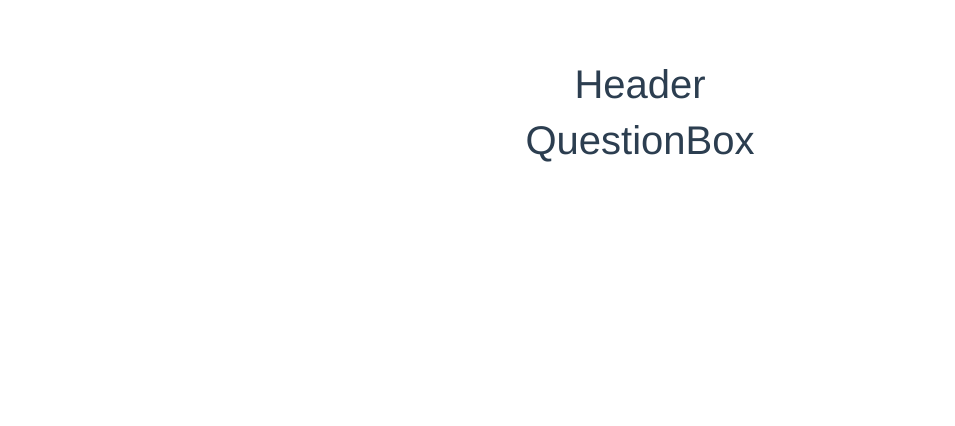
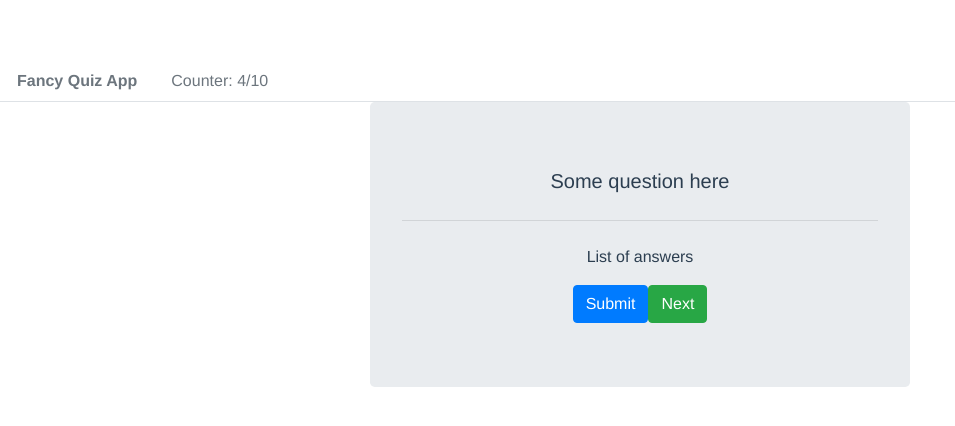
Before and after one commit to kobukuro/vue-cli-practice-freecodecamp, a Vue app: page / in a window 1280 px wide. Shown: the top 426 px of the page, without its empty margins (0-955 px from the left). Built offline with nearby package versions, Linux system fonts and the light colour scheme.

Commit message:
set up layout using bootstrap

```diff
--- a/src/App.vue
+++ b/src/App.vue
@@ -1,7 +1,13 @@
 <template>
   <div id="app">
     <Header/>
-    <QuestionBox/>
+    <b-container class="bv-example-row">
+      <b-row>
+        <b-col sm='6' offset='3'>
+          <QuestionBox/>
+        </b-col>
+      </b-row>
+    </b-container>
   </div>
 </template>
 
--- a/src/components/Header.vue
+++ b/src/components/Header.vue
@@ -1,3 +1,9 @@
 <template>
-    <h1>Header</h1>
+    <div>
+        <!-- bootstrap nav -->
+        <b-nav tabs>
+            <b-nav-item disabled><b>Fancy Quiz App</b></b-nav-item>
+            <b-nav-item disabled>Counter: 4/10</b-nav-item>
+        </b-nav>
+    </div>
 </template>
--- a/src/components/QuestionBox.vue
+++ b/src/components/QuestionBox.vue
@@ -1,3 +1,19 @@
 <template>
-    <h1>QuestionBox</h1>
+    <div class='question-box-container'>
+        <b-jumbotron>
+            <!-- <template #header>BootstrapVue</template> -->
+
+            <template #lead>
+                Some question here
+            </template>
+
+            <hr class="my-4">
+
+            <p>
+                List of answers
+            </p>
+            <b-button variant="primary" href="#">Submit</b-button>
+            <b-button variant="success" href="#">Next</b-button>
+        </b-jumbotron>
+    </div>
 </template>
```
